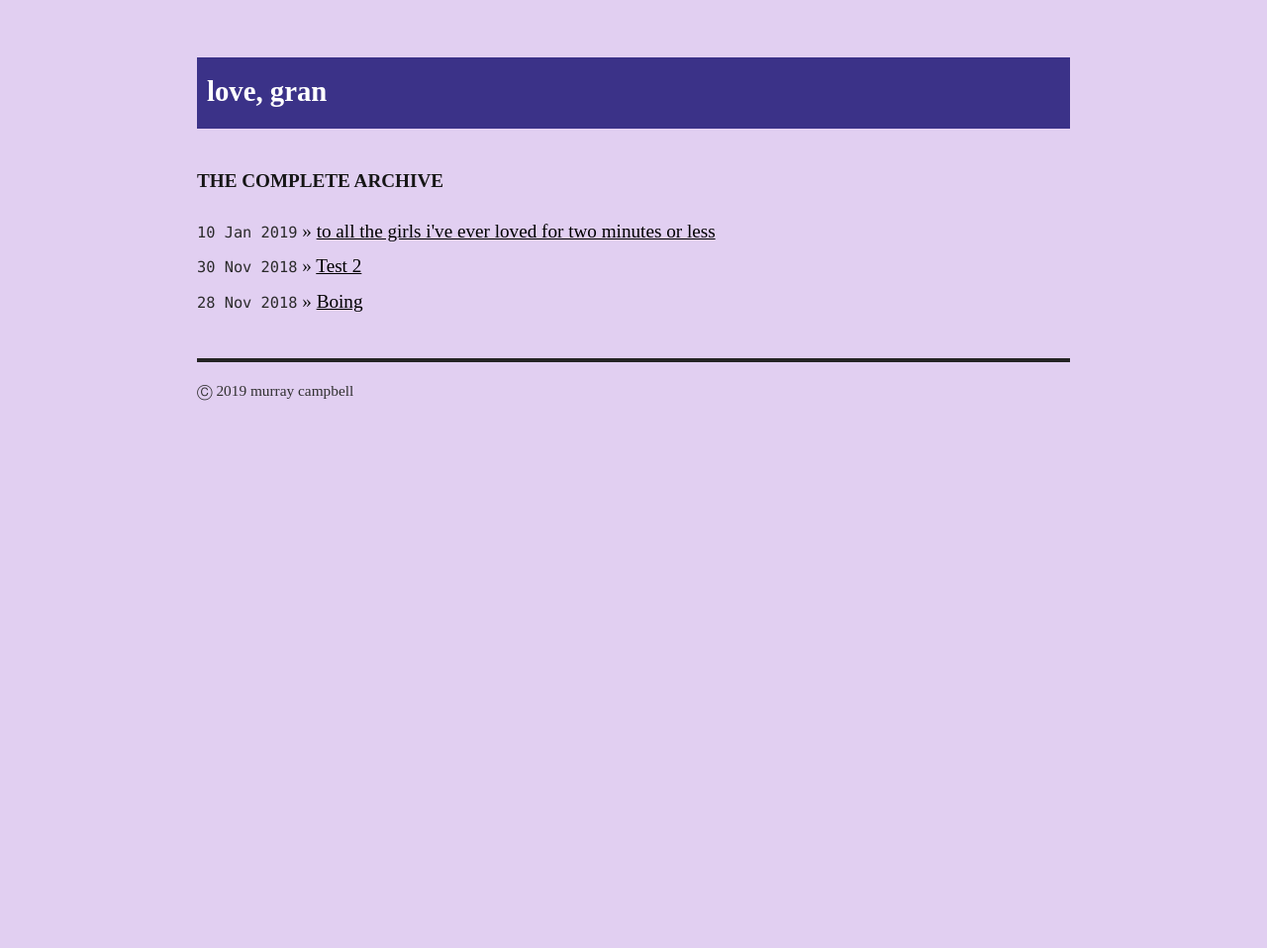
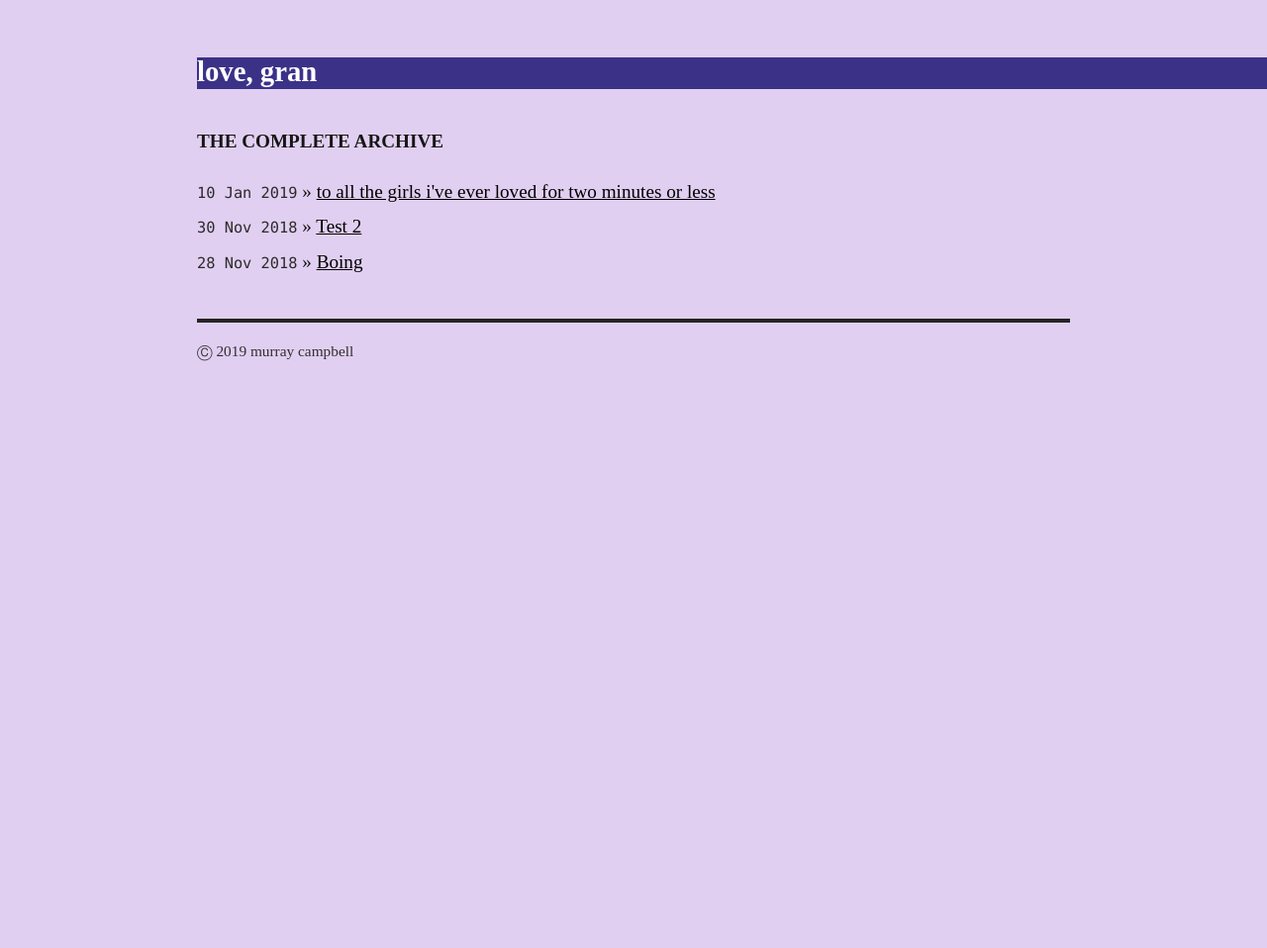
Before and after one commit to campmara/gran, a Jekyll site: the page built from index.html, in a window 1280 px wide. Shown: the whole page at 99% size. Built offline with Jekyll 4.4.1, drawn with Linux system fonts in a browser that asks for light colours; some web fonts are replaced.

Commit message:
yes again

```diff
--- a/assets/css/screen.css
+++ b/assets/css/screen.css
@@ -87,8 +87,7 @@ ul.posts {
 }
 
 .title {
-  padding: 20px 10px;
-  width: 100%;
+  width: 100vw;
   background-color: rgb(59, 50, 136);
   color: rgb(255, 255, 255);
   font-weight: bold;
--- a/index.html
+++ b/index.html
@@ -1,6 +1,6 @@
 ---
 layout: default
-title: ZERO BABY RUBY
+title: gran
 ---
 
 <div id="home">
```
